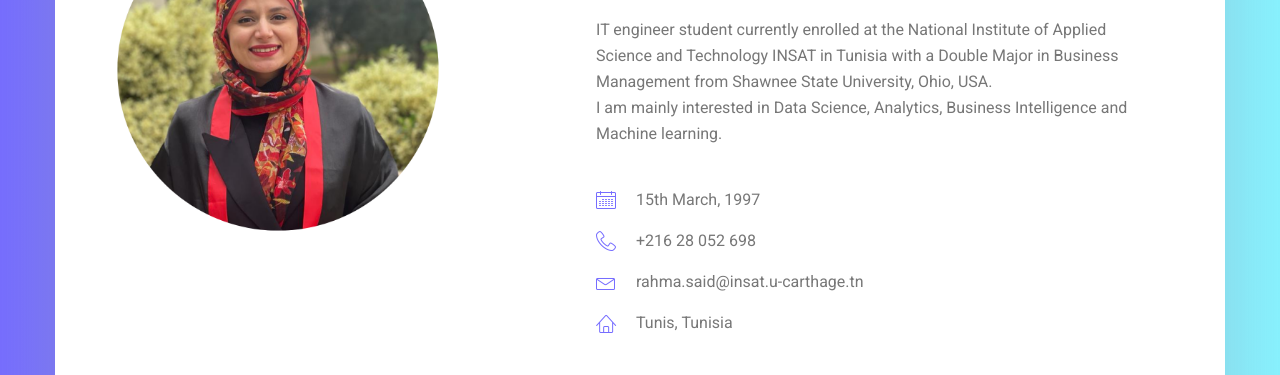
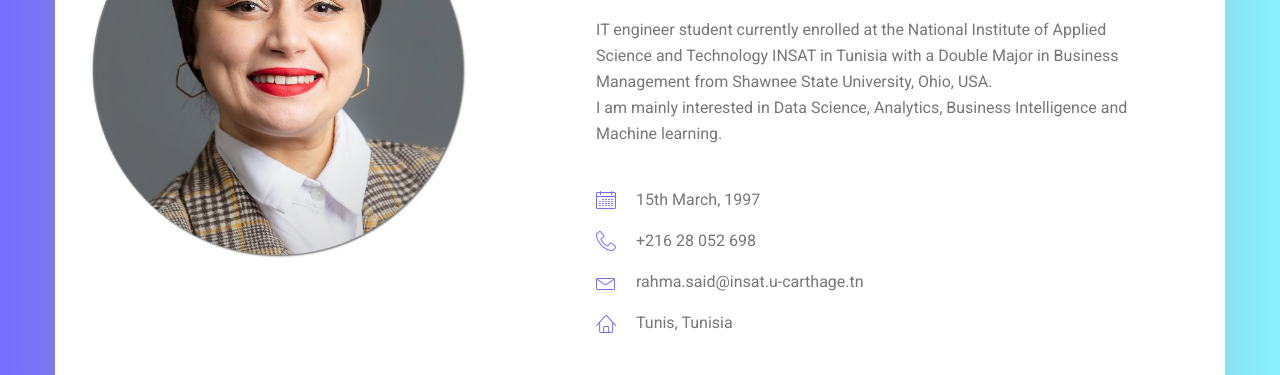
Before and after one commit to Saidrahma/Saidrahma.github.io, a plain HTML site: page index.html in a window 1280 px wide. Shown: the part 367-742 px from the top of the page. Drawn offline with Linux system fonts and the light colour scheme.

Commit message:
myportfoliooo

```diff
--- a/index.html
+++ b/index.html
@@ -66,7 +66,7 @@
 					<div class="banner_content">
 						<div class="media">
 							<div class="d-flex">
-								<img src="img/rahmas.jpg" width=386p alt="">
+								<img src="img/rahma.jpg" width=386p alt="">
 							</div>
 							<div class="media-body">
 								<div class="personal_text">
```
Also changed, not shown: 2 other files.
